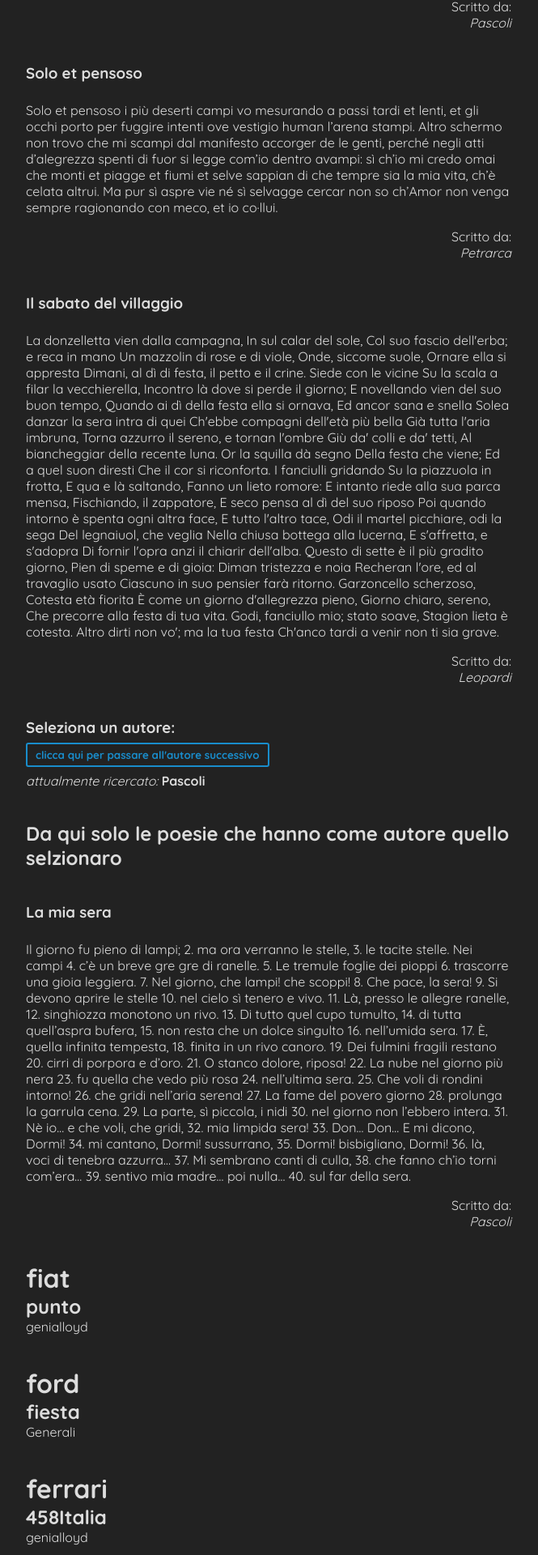
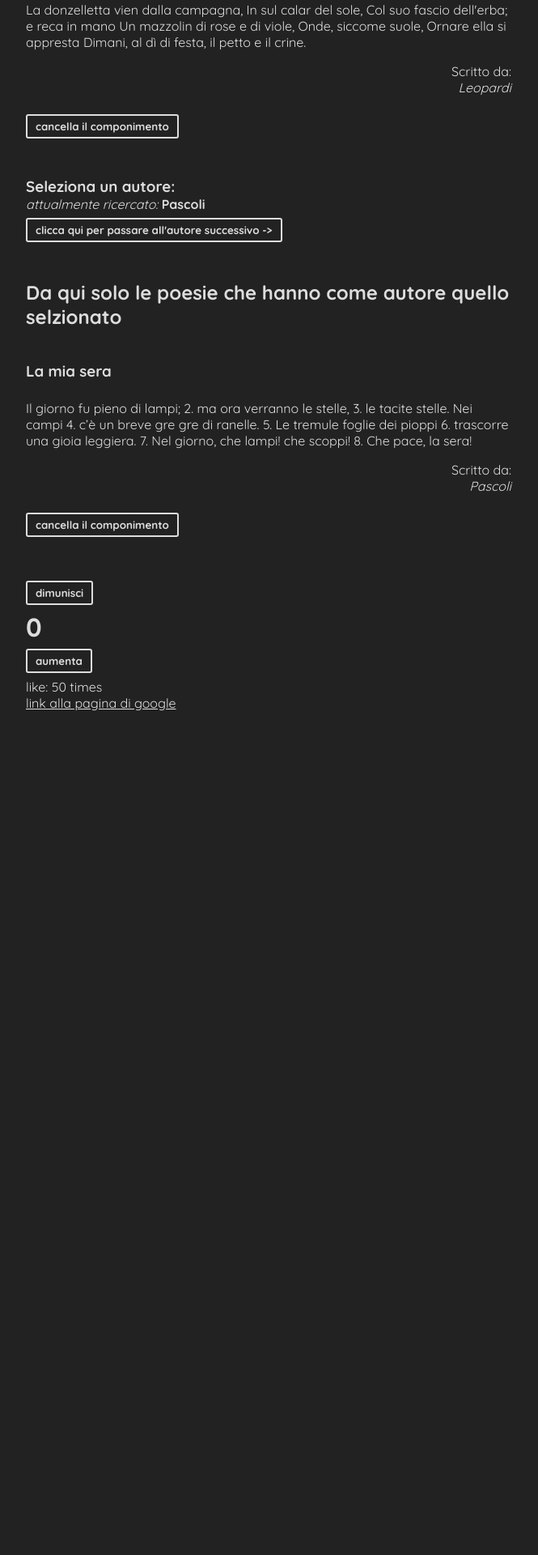
Before and after one commit to 182Marco/dojo-blog, a React (Create React App) app: page / in a window 1280 px wide. Shown: the part 795-2715 px from the top of the page at 81% size, without its empty margins (308-973 px from the left). After the commit the page ends 1733 px from the top, so only its background shows below. Built offline with nearby package versions, Linux system fonts and the light colour scheme; the HTML template or start-up script is replaced by a standard one.

Commit message:
creato btn e funz per cancellare obj di arrayOfObj

```diff
--- a/src/Bloglist.js
+++ b/src/Bloglist.js
@@ -1,6 +1,6 @@
 import { useState } from 'react';
 
-const Bloglist = ({ blogs, title }) => {
+const Bloglist = ({ blogs, title, handleDelete }) => {
   return (
     <div className='blog-preview'>
       <h2>{title}</h2>
@@ -11,6 +11,9 @@ const Bloglist = ({ blogs, title }) => {
           <p className='author'>
             Scritto da: <br /> <em> {blog.author} </em>
           </p>
+          <button onClick={() => handleDelete(blog.id)}>
+            cancella il componimento
+          </button>
         </div>
       ))}
     </div>
--- a/src/Home.js
+++ b/src/Home.js
@@ -1,15 +1,11 @@
 import { useState } from 'react';
 import Bloglist from './Bloglist';
-import Prova from './Prova';
 
 const Home = () => {
   const [autore, setAutore] = useState(['Pascoli', 'Petrarca', 'Leopardi']);
   const [i, setI] = useState(0);
   const [count, setCount] = useState(0);
   const [blogs, setBlogs] = useState([
-    function up() {
-      setCount(count++);
-    },
     {
       title: 'La mia sera',
       body: `Il giorno fu pieno di lampi;
@@ -19,43 +15,7 @@ const Home = () => {
         5. Le tremule foglie dei pioppi
         6. trascorre una gioia leggiera.
         7. Nel giorno, che lampi! che scoppi!
-        8. Che pace, la sera!
-
-        9. Si devono aprire le stelle
-        10. nel cielo sì tenero e vivo.
-        11. Là, presso le allegre ranelle,
-        12. singhiozza monotono un rivo.
-        13. Di tutto quel cupo tumulto,
-        14. di tutta quell’aspra bufera,
-        15. non resta che un dolce singulto
-        16. nell’umida sera.
-
-        17. È, quella infinita tempesta,
-        18. finita in un rivo canoro.
-        19. Dei fulmini fragili restano
-        20. cirri di porpora e d’oro.
-        21. O stanco dolore, riposa!
-        22. La nube nel giorno più nera
-        23. fu quella che vedo più rosa
-        24. nell’ultima sera.
-
-        25. Che voli di rondini intorno!
-        26. che gridi nell’aria serena!
-        27. La fame del povero giorno
-        28. prolunga la garrula cena.
-        29. La parte, sì piccola, i nidi
-        30. nel giorno non l’ebbero intera.
-        31. Nè io… e che voli, che gridi,
-        32. mia limpida sera!
-
-        33. Don… Don… E mi dicono, Dormi!
-        34. mi cantano, Dormi! sussurrano,
-        35. Dormi! bisbigliano, Dormi!
-        36. là, voci di tenebra azzurra…
-        37. Mi sembrano canti di culla,
-        38. che fanno ch’io torni com’era…
-        39. sentivo mia madre… poi nulla…
-        40. sul far della sera.`,
+        8. Che pace, la sera!`,
       author: 'Pascoli',
       id: '3908',
     },
@@ -64,20 +24,7 @@ const Home = () => {
       body: `Solo et pensoso i più deserti campi
       vo mesurando a passi tardi et lenti,
       et gli occhi porto per fuggire intenti
-      ove vestigio human l’arena stampi.
-
-      Altro schermo non trovo che mi scampi
-      dal manifesto accorger de le genti,
-      perché negli atti d’alegrezza spenti
-      di fuor si legge com’io dentro avampi:
-
-      sì ch’io mi credo omai che monti et piagge
-      et fiumi et selve sappian di che tempre
-      sia la mia vita, ch’è celata altrui.
-
-      Ma pur sì aspre vie né sì selvagge
-      cercar non so ch’Amor non venga sempre
-      ragionando con meco, et io co·llui.`,
+      ove vestigio human l’arena stampi.`,
       author: 'Petrarca',
       id: '3909',
     },
@@ -89,99 +36,38 @@ const Home = () => {
       Un mazzolin di rose e di viole,
       Onde, siccome suole,
       Ornare ella si appresta
-      Dimani, al dì di festa, il petto e il crine.
-      Siede con le vicine
-      Su la scala a filar la vecchierella,
-      Incontro là dove si perde il giorno;
-      E novellando vien del suo buon tempo,
-      Quando ai dì della festa ella si ornava,
-      Ed ancor sana e snella
-      Solea danzar la sera intra di quei
-      Ch'ebbe compagni dell'età più bella
-      Già tutta l'aria imbruna,
-      Torna azzurro il sereno, e tornan l'ombre
-      Giù da' colli e da' tetti,
-      Al biancheggiar della recente luna.
-      Or la squilla dà segno
-      Della festa che viene;
-      Ed a quel suon diresti
-      Che il cor si riconforta.
-      I fanciulli gridando
-      Su la piazzuola in frotta,
-      E qua e là saltando,
-      Fanno un lieto romore:
-      E intanto riede alla sua parca mensa,
-      Fischiando, il zappatore,
-      E seco pensa al dì del suo riposo
-      Poi quando intorno è spenta ogni altra face,
-      E tutto l'altro tace,
-      Odi il martel picchiare, odi la sega
-      Del legnaiuol, che veglia
-      Nella chiusa bottega alla lucerna,
-      E s'affretta, e s'adopra
-      Di fornir l'opra anzi il chiarir dell'alba.
-      Questo di sette è il più gradito giorno,
-      Pien di speme e di gioia:
-      Diman tristezza e noia
-      Recheran l'ore, ed al travaglio usato
-      Ciascuno in suo pensier farà ritorno.
-      Garzoncello scherzoso,
-      Cotesta età fiorita
-      È come un giorno d'allegrezza pieno,
-      Giorno chiaro, sereno,
-      Che precorre alla festa di tua vita.
-      Godi, fanciullo mio; stato soave,
-      Stagion lieta è cotesta.
-      Altro dirti non vo'; ma la tua festa
-      Ch'anco tardi a venir non ti sia grave.`,
+      Dimani, al dì di festa, il petto e il crine.`,
       author: 'Leopardi',
       id: '3749',
     },
   ]);
-  const [objprops, setP] = useState([
-    {
-      marca: 'fiat',
-      modello: 'punto',
-      assicurata: 'genialloyd',
-      ruote: 4,
-      id: 2870,
-    },
-    {
-      marca: 'ford',
-      modello: 'fiesta',
-      assicurata: 'Generali',
-      ruote: 4,
-      id: 63789,
-    },
-    {
-      marca: 'ferrari',
-      modello: '458Italia',
-      assicurata: 'genialloyd',
-      ruote: 4,
-      id: 78789,
-    },
-  ]);
+  const handleDelete = (id) => setBlogs(blogs.filter((e) => e.id !== id));
+
   return (
     <div className='home'>
+      <Bloglist
+        classList='bolgEl'
+        blogs={blogs}
+        title='I componimenti'
+        handleDelete={handleDelete}
+      />
+      <h3>Seleziona un autore: </h3>
+      <p>
+        <em> attualmente ricercato:</em> <strong>{autore[i]}</strong>{' '}
+      </p>
+      <button onClick={() => (i < 2 ? setI(i + 1) : setI(0))}>
+        clicca qui per passare all'autore successivo ->
+      </button>
+      <Bloglist
+        classList='bolgEl'
+        title={'Da qui solo le poesie che hanno come autore quello selzionato'}
+        blogs={blogs.filter((e) => e.author == autore[i])}
+      />
       <button onClick={() => (count > 0 ? setCount(count - 1) : null)}>
         dimunisci
       </button>
       <h1>{count}</h1>
       <button onClick={() => setCount(count + 1)}>aumenta</button>
-      <Bloglist classList='bolgEl' blogs={blogs} title='I componimenti' />
-      <h3>Seleziona un autore: </h3>
-      <button onClick={() => (i < 2 ? setI(i + 1) : setI(0))}>
-        clicca qui per passare all'autore successivo
-      </button>
-      <p>
-        <em> attualmente ricercato:</em> <strong>{autore[i]}</strong>{' '}
-      </p>
-      <Bloglist
-        classList='bolgEl'
-        title={'Da qui solo le poesie che hanno come autore quello selzionaro'}
-        blogs={blogs.filter((e) => e.author == autore[i])}
-      />
-      <Prova objprops={objprops} />
     </div>
   );
 };
--- a/src/Prova.js
+++ /dev/null
@@ -1,18 +0,0 @@
-const Prova = (props) => {
-  const objprops = props.objprops;
-  return (
-    <div>
-      {objprops.map((e) => {
-        return (
-          <div className='blog-preview' key={e.id}>
-            <h1>{e.marca}</h1>
-            <h2>{e.modello}</h2>
-            <p>{e.assicurata}</p>
-          </div>
-        );
-      })}
-    </div>
-  );
-};
-
-export default Prova;
--- a/src/index.css
+++ b/src/index.css
@@ -39,8 +39,8 @@ body {
 
 button {
   background-color: transparent;
-  border: 2px solid #198dcc;
-  color: #198dcc;
+  border: 2px solid #ddd;
+  color: #ddd;
   border-radius: 3px;
   padding: 5px 10px;
   margin: 7px 0;
@@ -50,7 +50,8 @@ button {
 
 button:hover {
   color: #fff;
-  background-color: #198dcc;
+  background-color: #f1356d;
+  border: 2px solid #f1356d;
 }
 
 .blog-preview {
```
